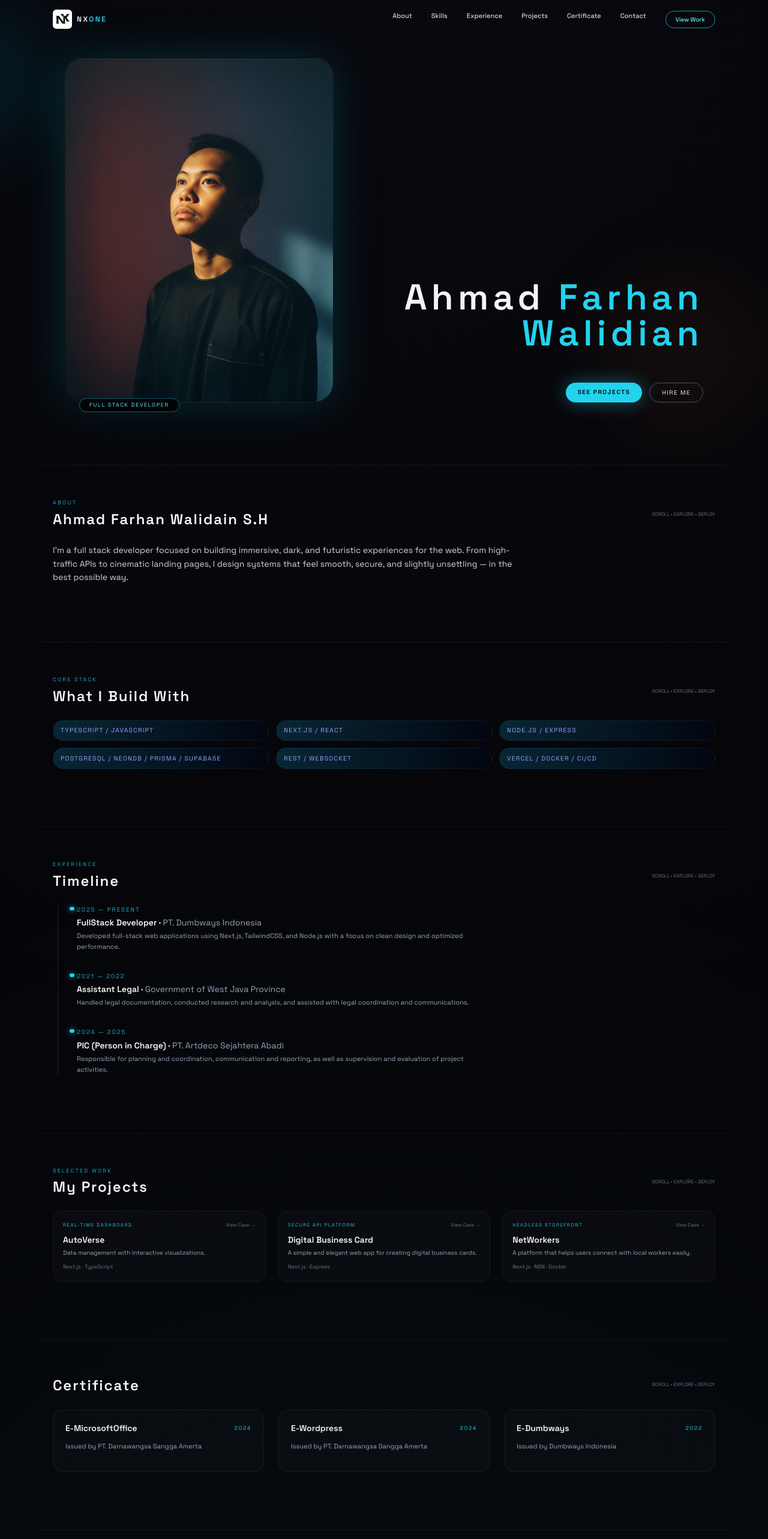
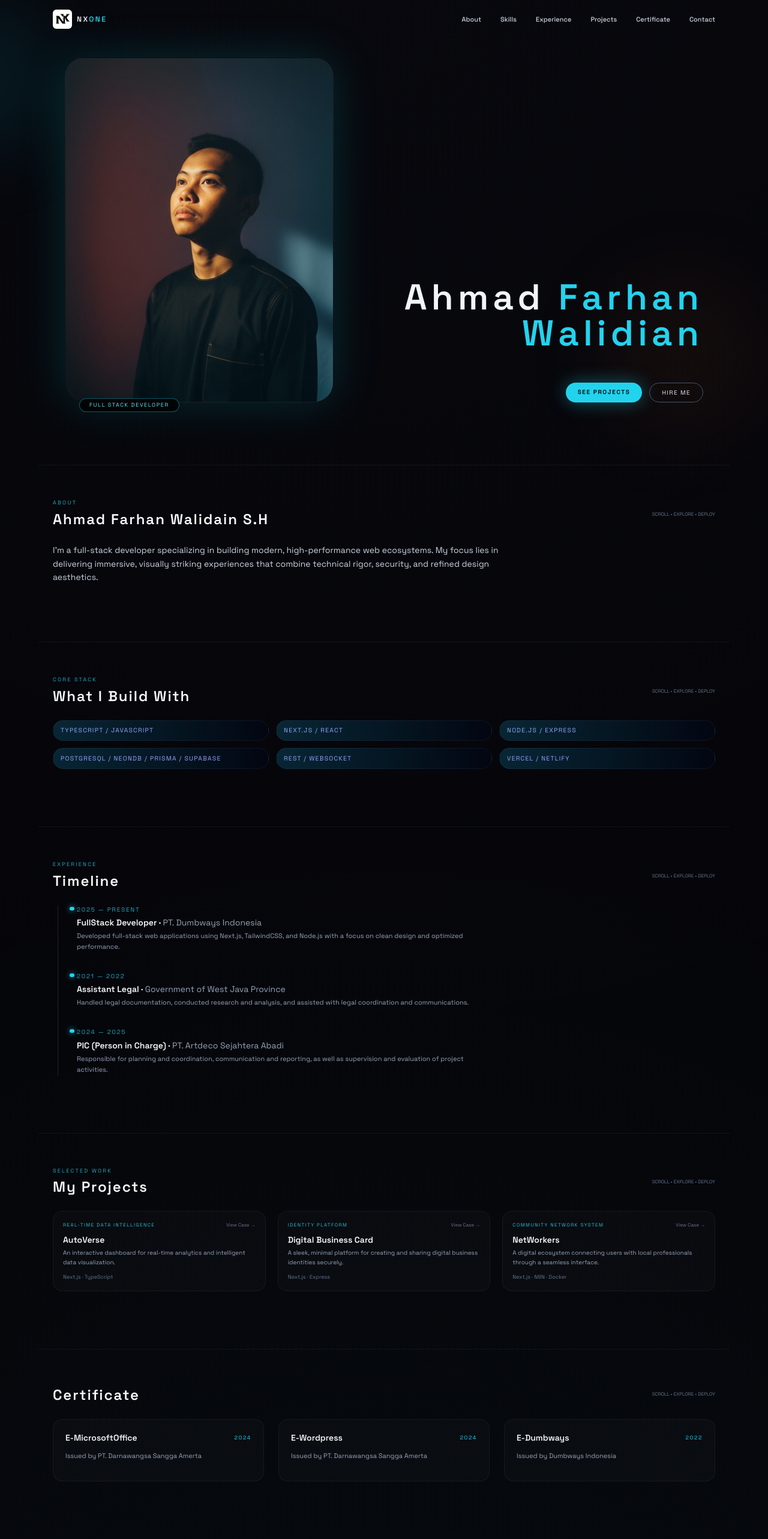
Before and after one commit to farhanopet15/Portfolio, a Next.js app: page / in a window 1280 px wide. Shown: the top 2566 px of the page at 60% size. Built offline with nearby package versions, Linux system fonts and the light colour scheme.

Commit message:
third commit

```diff
--- a/app/components/ContactSection.tsx
+++ b/app/components/ContactSection.tsx
@@ -46,9 +46,6 @@ export default function ContactSection() {
         >
           Send Transmission
         </button>
-        <p className="text-[8px] text-slate-500 mt-2">
-          For real projects, connect this form to your API / email service.
-        </p>
       </form>
 
       <div className="space-y-2 text-[10px] text-slate-300">
--- a/app/components/Navbar.tsx
+++ b/app/components/Navbar.tsx
@@ -56,12 +56,6 @@ export default function Navbar() {
               {link.label}
             </a>
           ))}
-          <a
-            href="#projects"
-            className="px-4 py-1.5 text-[10px] rounded-full border border-cyan-400/70 text-cyan-300 hover:bg-cyan-400/10 transition"
-          >
-            View Work
-          </a>
         </div>
 
         <button
--- a/app/components/ProjectGrid.tsx
+++ b/app/components/ProjectGrid.tsx
@@ -1,23 +1,23 @@
 const projects = [
   {
     title: "AutoVerse",
-    tag: "Real-time Dashboard",
+    tag: "Real-Time Data Intelligence",
     tech: "Next.js · TypeScript",
-    desc: "Data management with interactive visualizations.",
+    desc: "An interactive dashboard for real-time analytics and intelligent data visualization.",
     link: "https://autoverse-fe.vercel.app/",
   },
   {
     title: "Digital Business Card",
-    tag: "Secure API Platform",
+    tag: "Identity Platform",
     tech: "Next.js · Express",
-    desc: "A simple and elegant web app for creating digital business cards.",
+    desc: "A sleek, minimal platform for creating and sharing digital business identities securely.",
     link: "https://digital-business-card-fe.vercel.app/",
   },
   {
     title: "NetWorkers",
-    tag: "Headless Storefront",
+    tag: "Community Network System",
     tech: "Next.js · N8N · Docker",
-    desc: "A platform that helps users connect with local workers easily.",
+    desc: "A digital ecosystem connecting users with local professionals through a seamless interface.",
     link: "https://net-workers.netlify.app/",
   },
 ];
--- a/app/page.tsx
+++ b/app/page.tsx
@@ -14,10 +14,10 @@ export default function Home() {
 
       <Section id="about" label="About" title="Ahmad Farhan Walidain S.H">
         <p className="text-slate-300 max-w-3xl">
-          I&apos;m a full stack developer focused on building immersive, dark,
-          and futuristic experiences for the web. From high-traffic APIs to
-          cinematic landing pages, I design systems that feel smooth, secure,
-          and slightly unsettling — in the best possible way.
+          I’m a full-stack developer specializing in building modern,
+          high-performance web ecosystems. My focus lies in delivering
+          immersive, visually striking experiences that combine technical rigor,
+          security, and refined design aesthetics.
         </p>
       </Section>
 
@@ -28,7 +28,7 @@ export default function Home() {
           <li className="neon-pill">Node.js / Express</li>
           <li className="neon-pill">PostgreSQL / NeonDB / Prisma / Supabase</li>
           <li className="neon-pill">REST / WebSocket</li>
-          <li className="neon-pill">Vercel / Docker / CI/CD</li>
+          <li className="neon-pill">Vercel / Netlify</li>
         </ul>
       </Section>
 
```
